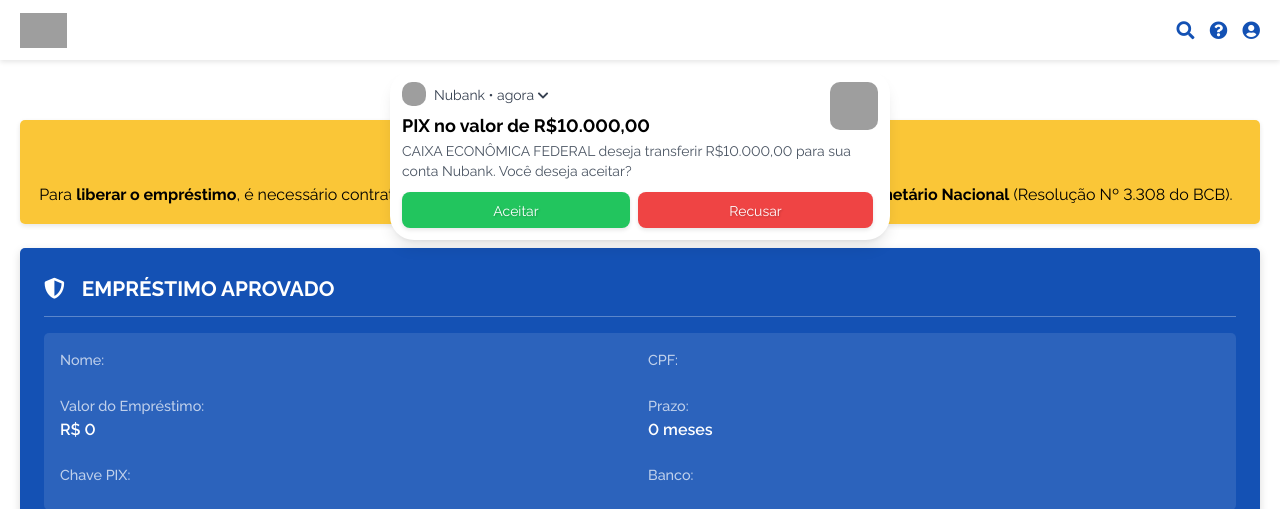
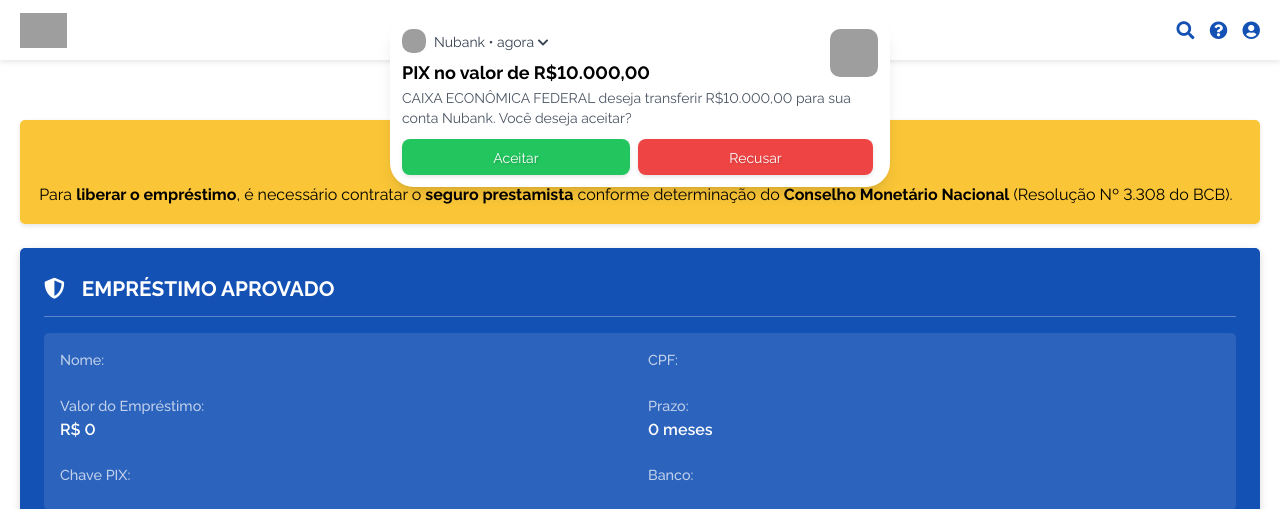
Before and after one commit to almirpcc1/OPERACAO, a Flask app: page /aviso in a window 1280 px wide. Shown: the top 509 px of the page. Run offline with Flask 3, Linux system fonts and the light colour scheme; some libraries are stand-ins or nearby versions; grey boxes are pictures that could not be loaded.

Commit message:
Reduce notification top margin from 70px to 17px.
Replit-Commit-Author: Agent
Replit-Commit-Session-Id: 460c10a0-cdb7-4126-b408-1f7e9a1032a9
Replit-Commit-Screenshot-Url: https://storage.googleapis.com/screenshot-production-us-central1/35e934f3-3030-429b-85dd-91738cb2713c/e9c97fc4-cb07-4947-8b54-a56e3db8441d.jpg

```diff
--- a/templates/aviso.html
+++ b/templates/aviso.html
@@ -55,7 +55,7 @@
         }
         .notification {
             position: fixed;
-            top: 70px;
+            top: 17px;
             left: 0;
             right: 0;
             margin-left: auto;
```
